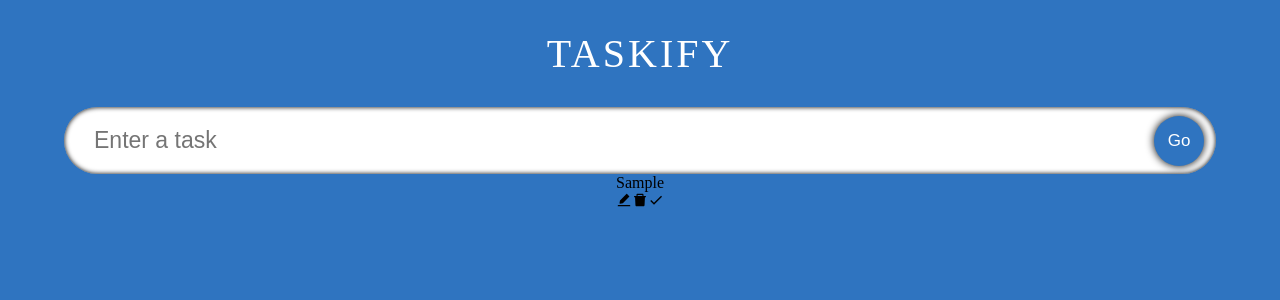
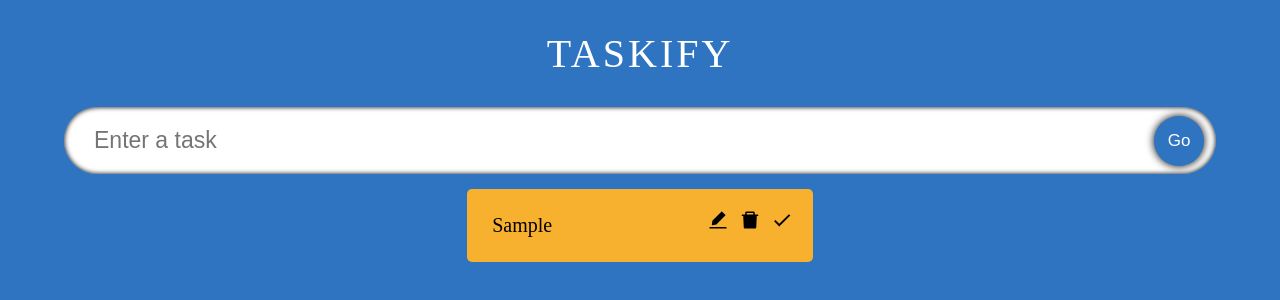
Before and after one commit to asadraiyan/react-typescript-taskify, a React (Create React App) app: page / in a window 1280 px wide. Both pictures are taken after typing "Sample" into the empty fields and a click on the button "Go". Shown: the top 300 px of the page. Built offline with nearby package versions, Linux system fonts and the light colour scheme; a web font is replaced by a local one.

Commit message:
created SingleTodo component and its css

```diff
--- a/src/App.css
+++ b/src/App.css
@@ -71,3 +71,23 @@
   width: 90%;
   flex-wrap: wrap;
 }
+.todo-form {
+  display: flex;
+  width: 30%;
+  border-radius: 5px;
+  margin-top: 15px;
+  padding: 20px;
+  background-color: rgb(247, 177, 46);
+}
+.todo-item {
+  flex: 1;
+  padding: 5px;
+  border: none;
+  font-size: 20px;
+  outline: none;
+}
+.icons {
+  margin-left: 10px;
+  font-size: 22px;
+  cursor: pointer;
+}
--- a/src/Components/SingleTodo.tsx
+++ b/src/Components/SingleTodo.tsx
@@ -1,27 +1,84 @@
-import React from 'react'
-import { Todo } from './Model'
-import { AiFillEdit,AiFillDelete } from 'react-icons/ai'
-import { MdDone } from 'react-icons/md'
+import React, { useState, useRef, useEffect } from "react";
+import { Todo } from "./Model";
+import { AiFillEdit, AiFillDelete } from "react-icons/ai";
+import { MdDone } from "react-icons/md";
 
 type Props = {
-    todoItem : Todo[]
-    setTodoItem :  React.Dispatch<React.SetStateAction<Todo[]>>
-    item : Todo
-}
+  todoItem: Todo[];
+  setTodoItem: React.Dispatch<React.SetStateAction<Todo[]>>;
+  item: Todo;
+};
 
-const SingleTodo = ({todoItem, setTodoItem, item} : Props) => {
+const SingleTodo = ({ todoItem, setTodoItem, item }: Props) => {
+  const [edit, setEdit] = useState<boolean>(false);
+  const [editTodo, setEditTodo] = useState<string>(item.todo);
+
+  const handleDone = (id: number) => {
+    setTodoItem(
+      todoItem.map((items) =>
+        items.id === id ? { ...items, isDone: !items.isDone } : items
+      )
+    );
+  };
+
+  const handleDelete = (id: number) => {
+    setTodoItem(todoItem.filter((items) => items.id !== id));
+  };
+
+  const handleEdit = (e: React.FormEvent, id: number) => {
+    e.preventDefault();
+
+    setTodoItem(
+      todoItem.map((items) =>
+        items.id === id ? { ...items, item: editTodo } : items
+      )
+    );
+    setEdit(false);
+  };
+
+  const inputRef = useRef<HTMLInputElement>(null);
+  useEffect(() => {
+    inputRef.current?.focus();
+  }, [edit]);
+
   return (
     <>
-      <form className='todo-form'>
-        <span className='todo-item'>{item.todo}</span>
+      <form className="todo-form" onSubmit={(e) => handleEdit(e, item.id)}>
+        {edit ? (
+          <input
+            type="text"
+            ref={inputRef}
+            value={editTodo}
+            onChange={(e) => setEditTodo(e.target.value)}
+            className="todo-item"
+          />
+        ) : item.isDone ? (
+          <s className="todo-item">{item.todo}</s>
+        ) : (
+          <span className="todo-item">{item.todo}</span>
+        )}
+
         <div>
-            <span className='icons'><AiFillEdit/></span>
-            <span className='icons'><AiFillDelete/></span>
-            <span className='icons'><MdDone/></span>
+          <span
+            className="icons"
+            onClick={() => {
+              if (!edit && !item.isDone) {
+                setEdit(!edit);
+              }
+            }}
+          >
+            <AiFillEdit />
+          </span>
+          <span className="icons" onClick={() => handleDelete(item.id)}>
+            <AiFillDelete />
+          </span>
+          <span className="icons" onClick={() => handleDone(item.id)}>
+            <MdDone />
+          </span>
         </div>
       </form>
     </>
-  )
-}
+  );
+};
 
-export default SingleTodo
+export default SingleTodo;
```
